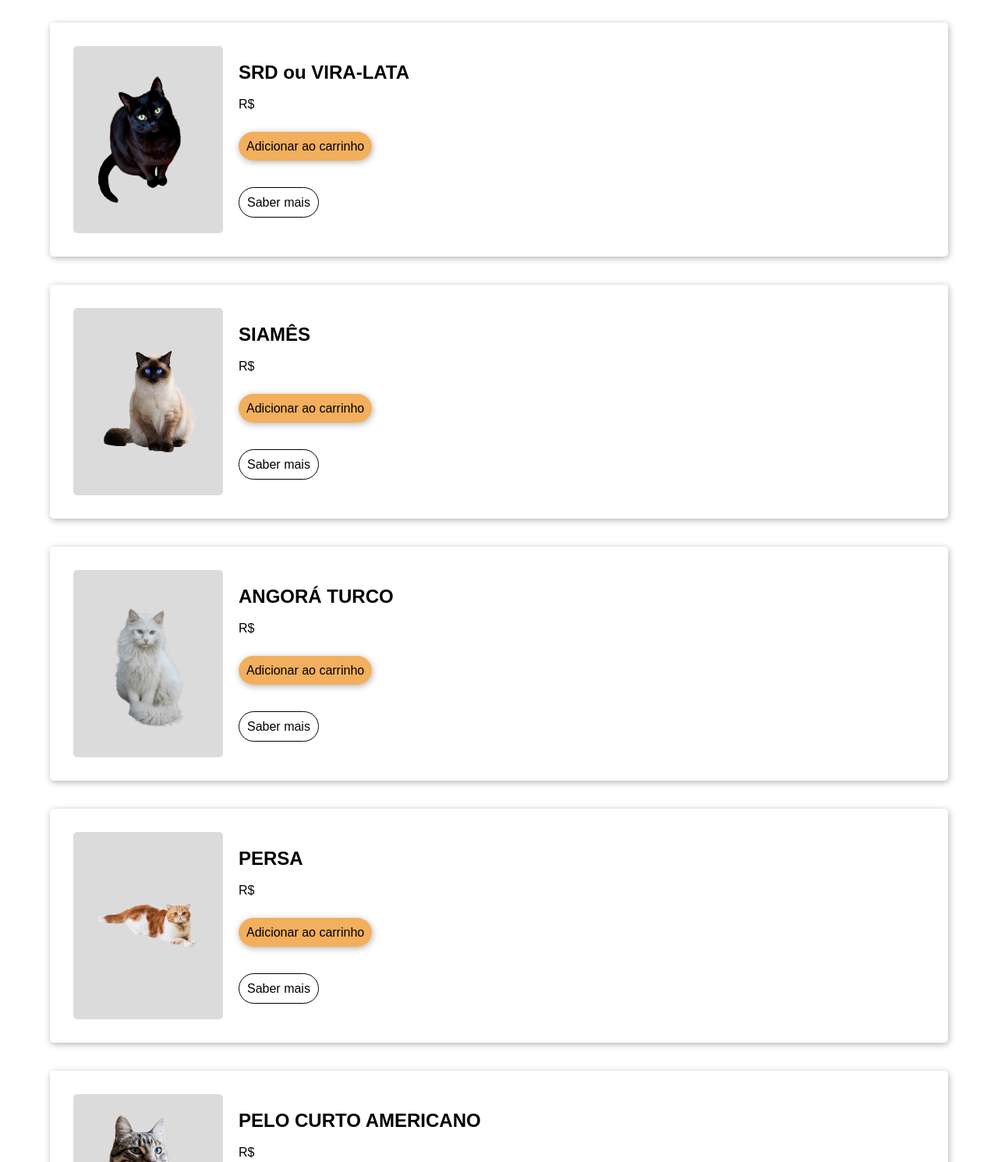
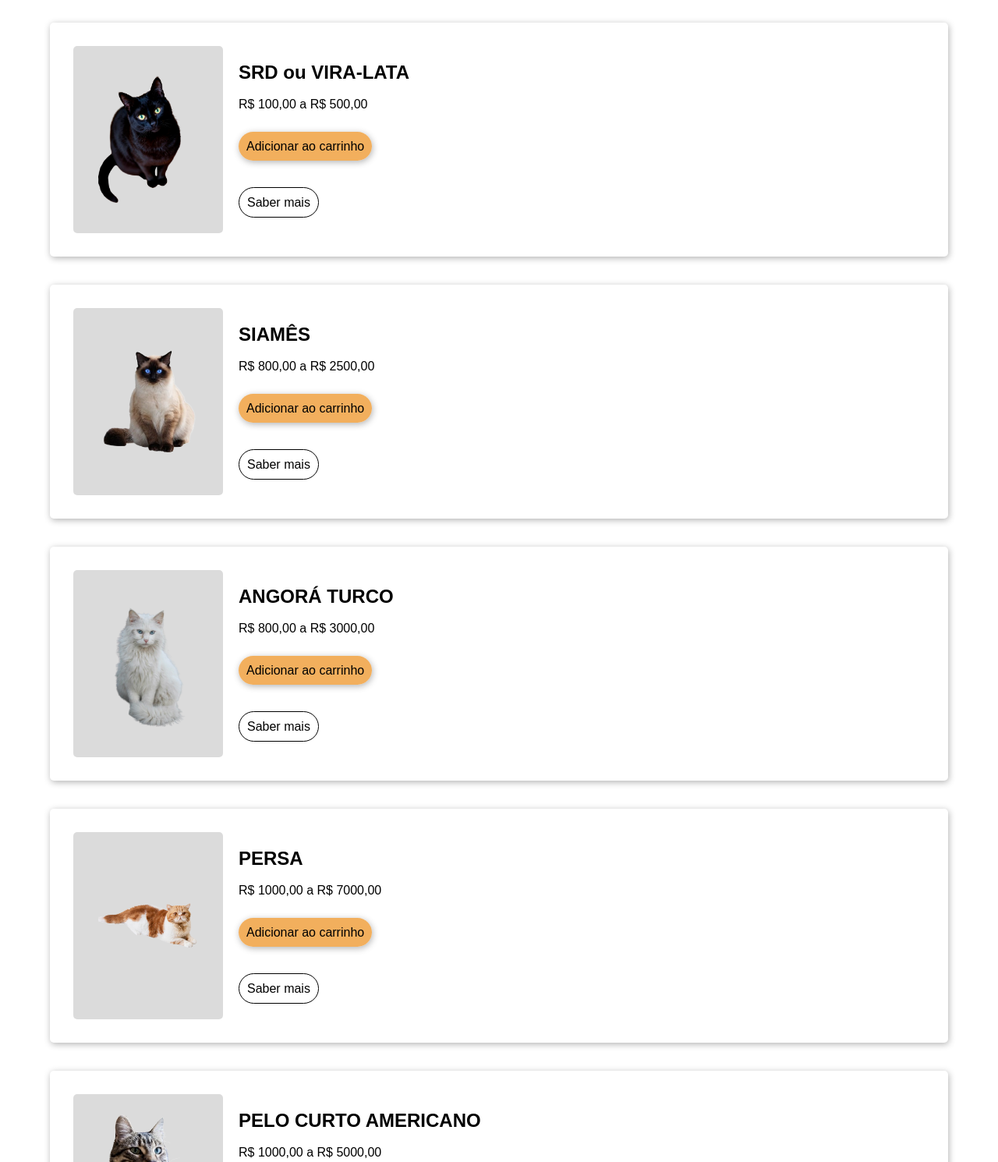
Before and after one commit to RAYsSA-Chaves/Treinando_frontEnd, a plain HTML site: page Ecommerce_aleatorio/index.html in a window 1280 px wide. Shown: the part 1163-2653 px from the top of the page at 78% size. Drawn offline with Linux system fonts and the light colour scheme.

Commit message:
Precificando.html

```diff
--- a/Ecommerce_aleatorio/index.html
+++ b/Ecommerce_aleatorio/index.html
@@ -146,7 +146,7 @@
                     <h2>SRD ou VIRA-LATA</h2>
             </a>
                     <br>
-                    <p>R$</p>
+                    <p>R$ 100,00 a R$ 500,00</p>
                     <br><br>
                     <a class="add">Adicionar ao carrinho</a>
                     <br><br><br><br>
@@ -166,7 +166,7 @@
                     <h2>SIAMÊS</h2>
             </a>
                     <br>
-                    <p>R$</p>
+                    <p>R$ 800,00 a R$ 2500,00</p>
                     <br><br>
                     <a class="add">Adicionar ao carrinho</a>
                     <br><br><br><br>
@@ -186,7 +186,7 @@
                     <h2>ANGORÁ TURCO</h2>
             </a>
                     <br>
-                    <p>R$</p>
+                    <p>R$ 800,00 a R$ 3000,00</p>
                     <br><br>
                     <a class="add">Adicionar ao carrinho</a>
                     <br><br><br><br>
@@ -206,7 +206,7 @@
                     <h2>PERSA</h2>
             </a>
                     <br>
-                    <p>R$</p>
+                    <p>R$ 1000,00 a R$ 7000,00</p>
                     <br><br>
                     <a class="add">Adicionar ao carrinho</a>
                     <br><br><br><br>
@@ -226,7 +226,7 @@
                     <h2>PELO CURTO AMERICANO</h2>
             </a>
                     <br>
-                    <p>R$</p>
+                    <p>R$ 1000,00 a R$ 5000,00</p>
                     <br><br>
                     <a class="add">Adicionar ao carrinho</a>
                     <br><br><br><br>
```
